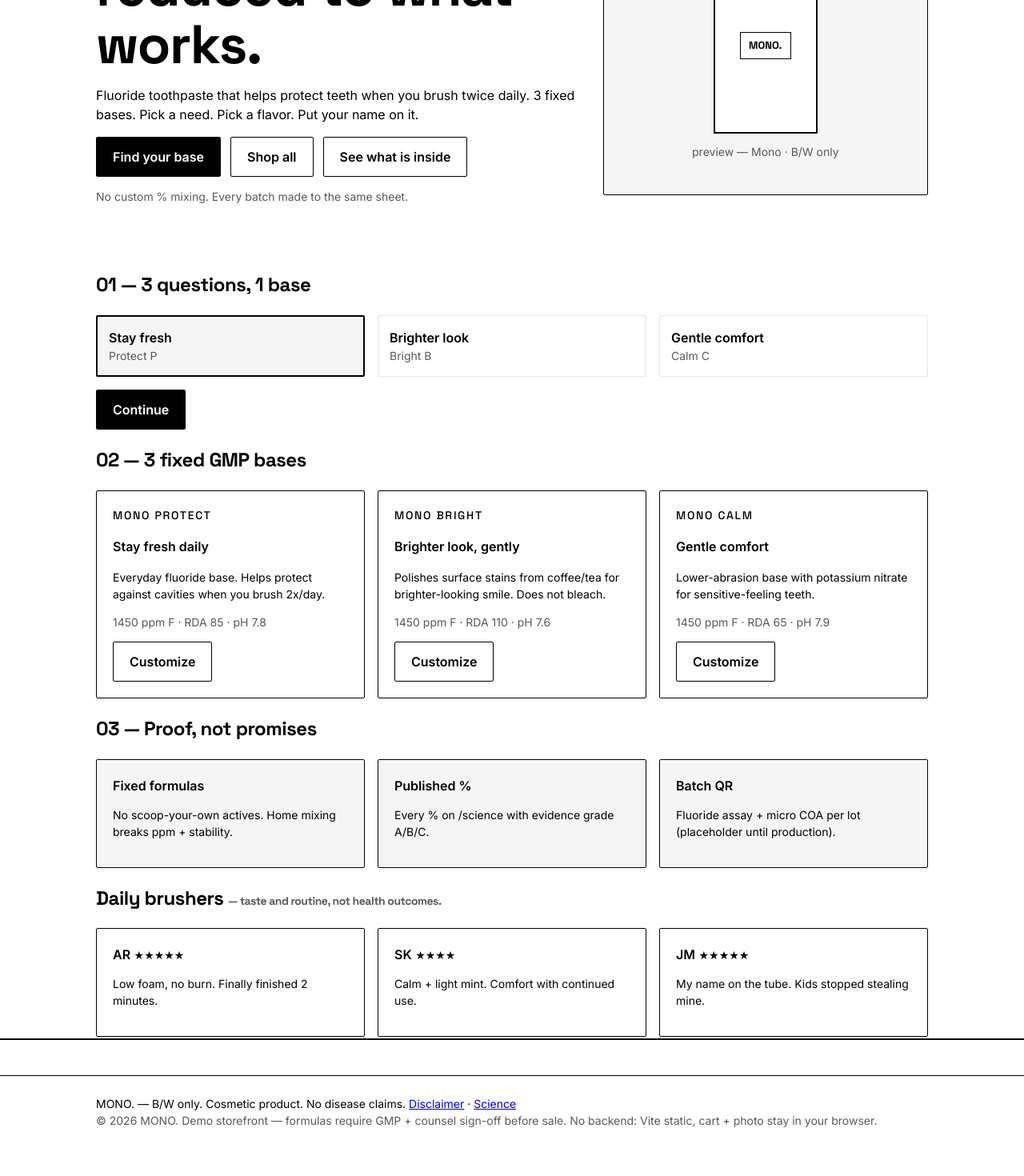
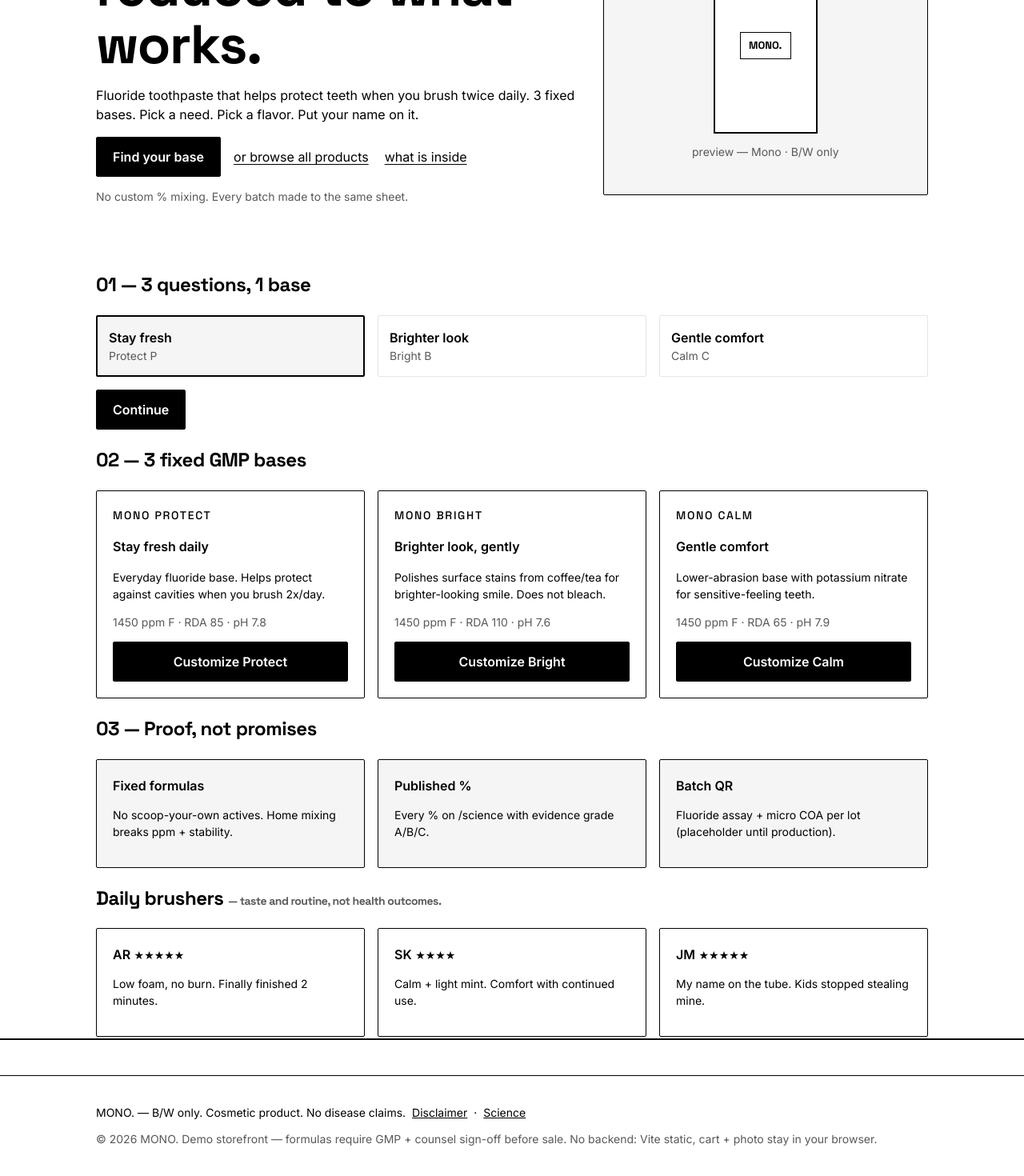
Before and after one commit to SVJSimplify/test-babu-1919, a React (Vite) app: page / in a window 1280 px wide. Shown: the part 232-1702 px from the top of the page at 80% size. Built offline with nearby package versions, Linux system fonts and the light colour scheme.

Commit message:
fix(audit): single hero CTA, block card CTAs, footer tap targets

```diff
--- a/src/App.jsx
+++ b/src/App.jsx
@@ -19,8 +19,8 @@ const fade = { initial: { opacity: 0, y: 8 }, animate: { opacity: 1, y: 0 }, exi
 function Reveal({ children }) {
   return <motion.div initial={{ opacity: 0, y: 16 }} whileInView={{ opacity: 1, y: 0 }} viewport={{ once: true, margin: '-80px' }} transition={{ duration: 0.4, ease: 'easeOut' }}>{children}</motion.div>
 }
-function MBtn({ sec, ...rest }) {
-  return <motion.button whileHover={{ y: -1 }} whileTap={{ scale: 0.97 }} transition={{ duration: 0.15 }} className={sec ? 'btn sec' : 'btn'} {...rest} />
+function MBtn({ sec, block, ...rest }) {
+  return <motion.button whileHover={{ y: -1 }} whileTap={{ scale: 0.97 }} transition={{ duration: 0.15 }} className={(sec ? 'btn sec' : 'btn') + (block ? ' block' : '')} {...rest} />
 }
 
 function VerifyPanel({ sku, base }) {
@@ -107,10 +107,10 @@ function Home({ go, setPreset }) {
         <motion.div initial="h" animate="s" variants={{ h: {}, s: { transition: { staggerChildren: 0.08, delayChildren: 0.1 } } }}>
           <motion.h1 variants={{ h: { opacity: 0, y: 12 }, s: { opacity: 1, y: 0, transition: { duration: 0.4 } } }}>Toothpaste, reduced to what works.</motion.h1>
           <motion.p variants={{ h: { opacity: 0, y: 12 }, s: { opacity: 1, y: 0, transition: { duration: 0.4 } } }}>Fluoride toothpaste that helps protect teeth when you brush twice daily. 3 fixed bases. Pick a need. Pick a flavor. Put your name on it.</motion.p>
-          <motion.div className="row" variants={{ h: { opacity: 0, y: 12 }, s: { opacity: 1, y: 0, transition: { duration: 0.4 } } }}>
+          <motion.div className="row" style={{ alignItems: 'center' }} variants={{ h: { opacity: 0, y: 12 }, s: { opacity: 1, y: 0, transition: { duration: 0.4 } } }}>
             <MBtn onClick={() => go('customize')}>Find your base</MBtn>
-            <MBtn sec onClick={() => go('shop')}>Shop all</MBtn>
-            <MBtn sec onClick={() => go('science')}>See what is inside</MBtn>
+            <button type="button" className="tlink" onClick={() => go('shop')}>or browse all products</button>
+            <button type="button" className="tlink" onClick={() => go('science')}>what is inside</button>
           </motion.div>
           <motion.p className="small muted" variants={{ h: { opacity: 0 }, s: { opacity: 1 } }}>No custom % mixing. Every batch made to the same sheet.</motion.p>
         </motion.div>
@@ -134,7 +134,7 @@ function Home({ go, setPreset }) {
             <p><b>{b.tag}</b></p>
             <p className="small">{b.desc}</p>
             <p className="small muted">{b.fluoridePpm} ppm F · RDA {b.rda} · pH {b.ph}</p>
-            <MBtn sec onClick={() => { setPreset(b.id); go('customize') }}>Customize</MBtn>
+            <MBtn block onClick={() => { setPreset(b.id); go('customize') }}>Customize {b.name}</MBtn>
           </div></Reveal>
         ))}
       </div>
@@ -178,7 +178,7 @@ function Shop({ cartApi }) {
               <p className="small muted">{p.flavor} · {p.pack}-pack · <b style={{ color: '#000' }}>${p.price}</b></p>
               <p className="small">{p.blurb}</p>
               <p className="small muted sku">{p.id}</p>
-              <MBtn onClick={() => add({ sku: p.id, label: p.name, pack: p.pack, price: p.price, flavor: p.flavor, art: p.art, photo: false, customNote: '' })} aria-label={`Add ${p.name} to cart`}>Add — ${p.price}</MBtn>
+              <MBtn block onClick={() => add({ sku: p.id, label: p.name, pack: p.pack, price: p.price, flavor: p.flavor, art: p.art, photo: false, customNote: '' })} aria-label={`Add ${p.name} to cart`}>Add — ${p.price}</MBtn>
             </div>
           </motion.article>
         ))}
@@ -454,7 +454,7 @@ export default function App() {
           </motion.main>
         </AnimatePresence>
         <footer><div className="wrap">
-          <div className="small">MONO. — B/W only. Cosmetic product. No disease claims. <a href="#disclaimer">Disclaimer</a> · <a href="#science">Science</a></div>
+          <div className="small">MONO. — B/W only. Cosmetic product. No disease claims. <a className="flink" href="#disclaimer">Disclaimer</a> · <a className="flink" href="#science">Science</a></div>
           <div className="small muted">© 2026 MONO. Demo storefront — formulas require GMP + counsel sign-off before sale. No backend: Vite static, cart + photo stay in your browser.</div>
         </div></footer>
       </div>
```
